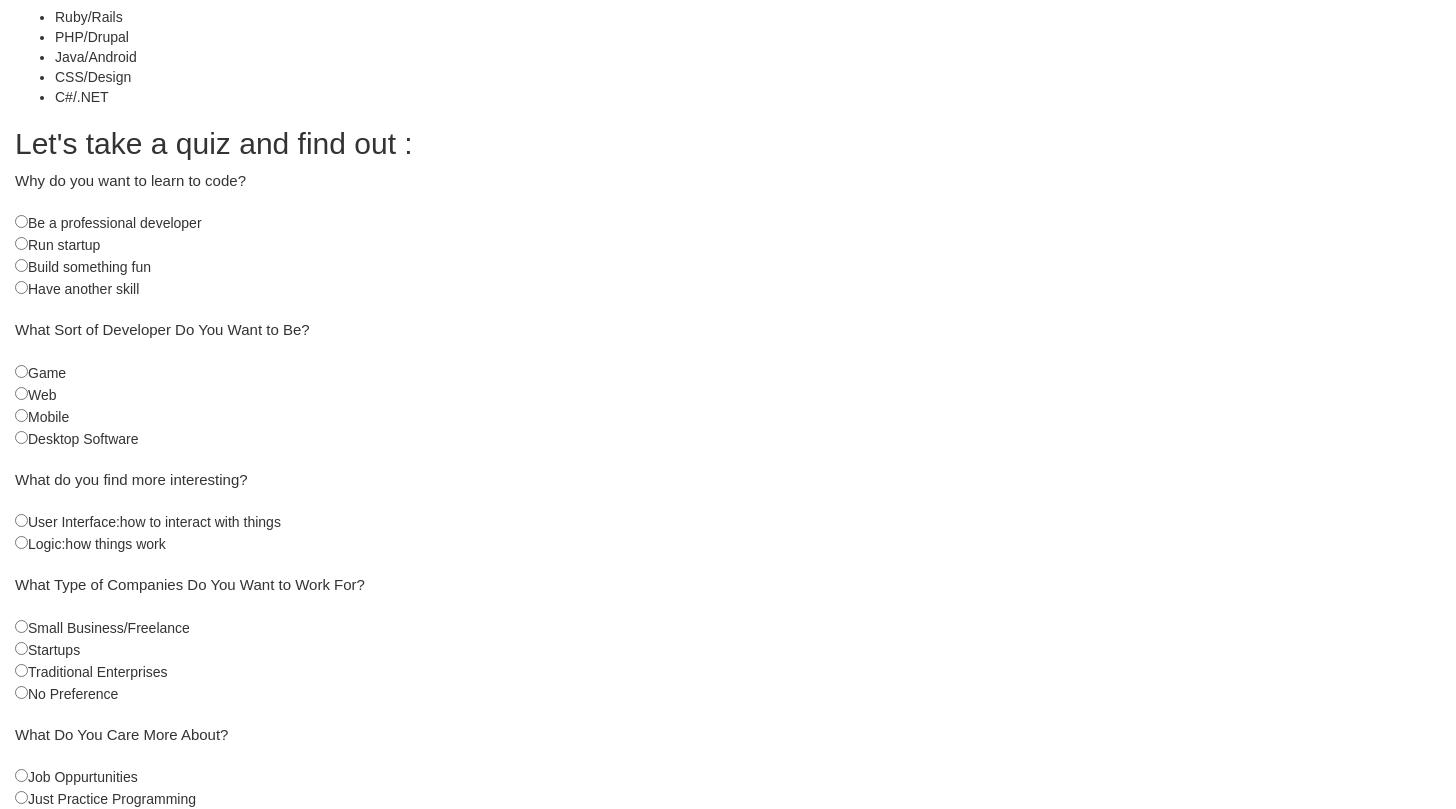
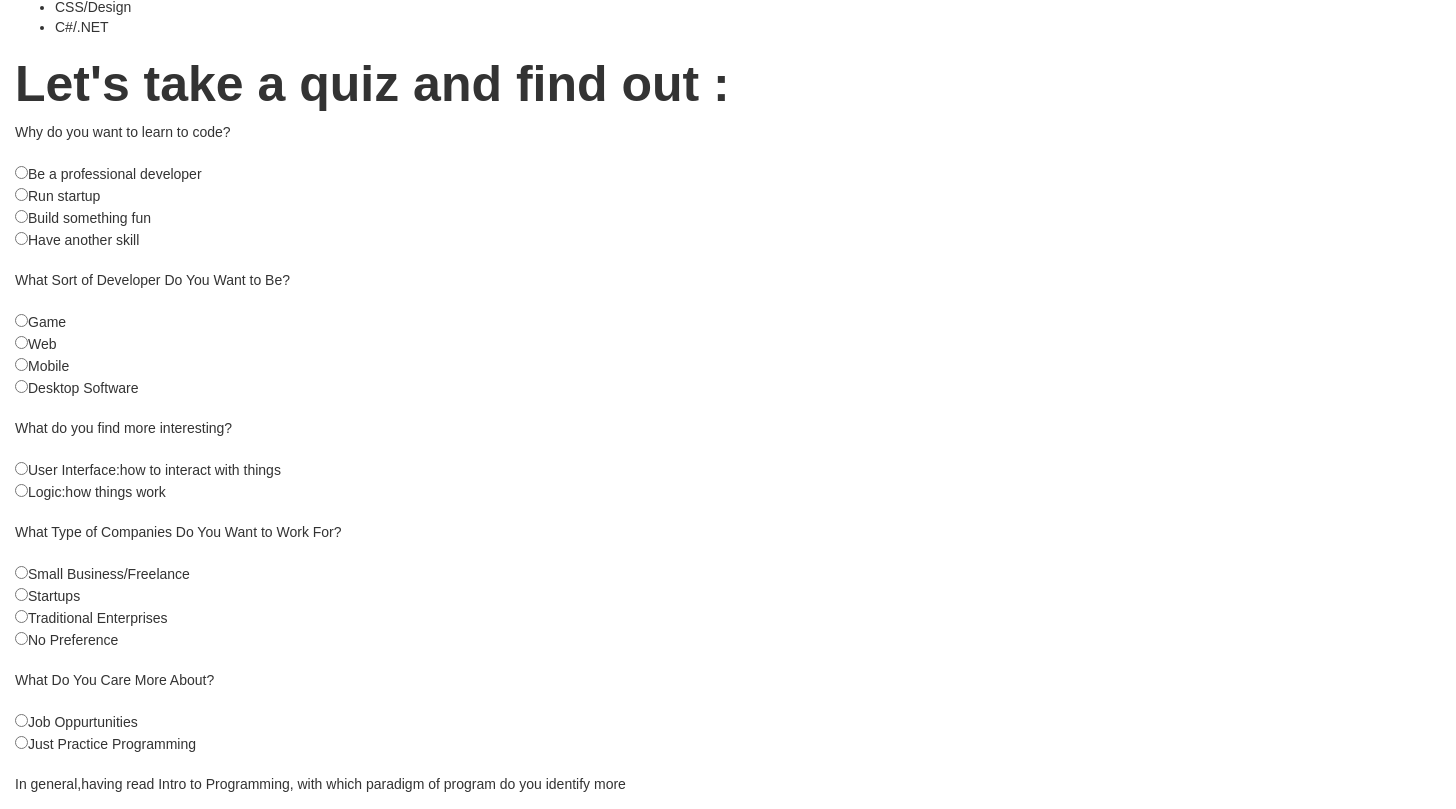
Before and after one commit to Shruti1808/Track-Suggester, a plain HTML site: page index.html in a window 1280 px wide. Shown: the part 1034-1843 px from the top of the page, 1456 px wide, since content can reach past the window. Drawn offline with nearby package versions, Linux system fonts and the light colour scheme.

Commit message:
initiate scripts and made small changes in html

```diff
--- a/css/styles.css
+++ b/css/styles.css
@@ -3,14 +3,18 @@ body{
 
 }
 
+h2{
+  font-size: 50px;
+  font-weight: bold;
+  font-family: sans-serif;
+}
 
 
-.nav{
-  float: right;
-  max width:653px;
-  max-height: 349px;
 
-  ;
+img {
+  float:left;
+  width:100%;
+  height:30%;
 }
 p{
   font-size: 15px;
--- a/index.html
+++ b/index.html
@@ -33,6 +33,7 @@
       <img src="img/epicodus.png" alt="picture of epicodus students" />
 
     </div>
+
     <h2>What Programming language should I learn ?</h2>
     <p>
       Now that Epicodus offers so many different courses, we often get students unsure of what to take after they finish Introduction to Programming. If you're an Epicodus student or anybody wondering which language to learn, the first thing you need to decide is if you want to focus more on front-end or back-end development. Front-end developers spend their time making things look and work well, obsessing over layouts, navigation, colors, and design. If this type of work appeals to you, your best bet is to take CSS and Design classes at Epicodus.
@@ -52,46 +53,46 @@
 
     <form name="quiz" method="post" name="buttons" id="quiz">
 
-      <div class="question">Why do you want to learn to code?</div>
+      <div class="question1">Why do you want to learn to code?</div>
       <br>
-      <input id="answer" type="radio" name="group1" value="text">Be a professional developer<br>
-      <input id="answer" type="radio" name="group1" value="text">Run startup<br>
-      <input id="answer" type="radio" name="group1" value="text">Build something fun<br>
-      <input id="answer" type="radio" name="group1" value="text">Have another skill<br>
+      <input id="answerA" type="radio" name="group1" value="developer">Be a professional developer<br>
+      <input id="answerB" type="radio" name="group1" value="startup">Run startup<br>
+      <input id="answerC" type="radio" name="group1" value="fun">Build something fun<br>
+      <input id="answerD" type="radio" name="group1" value="skill">Have another skill<br>
       <br>
 
-      <div class="question">What Sort of Developer Do You Want to Be?</div>
+      <div class="question2">What Sort of Developer Do You Want to Be?</div>
       <br>
-      <input id="answer" type="radio" name="group2" value="text">Game<br>
-      <input id="answer" type="radio" name="group2" value="text">Web<br>
-      <input id="answer" type="radio" name="group2" value="text">Mobile<br>
-      <input id="answer" type="radio" name="group2" value="text">Desktop Software<br>
+      <input id="answerA" type="radio" name="group2" value="game">Game<br>
+      <input id="answerB" type="radio" name="group2" value="web">Web<br>
+      <input id="answerC" type="radio" name="group2" value="mobile">Mobile<br>
+      <input id="answerD" type="radio" name="group2" value="desktop">Desktop Software<br>
       <br>
 
-      <div class="question">What do you find more interesting?</div>
+      <div class="question3">What do you find more interesting?</div>
       <br>
-      <input id="answer" type="radio" name="group3" value="text">User Interface:how to interact with things<br>
-      <input id="answer" type="radio" name="group3" value="text">Logic:how things work<br>
+      <input id="answerA" type="radio" name="group3" value="userinterface">User Interface:how to interact with things<br>
+      <input id="answerB" type="radio" name="group3" value="logic">Logic:how things work<br>
       <br>
 
-      <div class="question">What Type of Companies Do You Want to Work For?</div>
+      <div class="question4">What Type of Companies Do You Want to Work For?</div>
       <br>
-      <input id="answer" type="radio" name="group4" value="text">Small Business/Freelance<br>
-      <input id="answer" type="radio" name="group4" value="text">Startups<br>
-      <input id="answer" type="radio" name="group4" value="text">Traditional Enterprises<br>
-      <input id="answer" type="radio" name="group4" value="text">No Preference<br>
+      <input id="answerA" type="radio" name="group4" value="freelance">Small Business/Freelance<br>
+      <input id="answerB" type="radio" name="group4" value="startup">Startups<br>
+      <input id="answerC" type="radio" name="group4" value="enterprise">Traditional Enterprises<br>
+      <input id="answerD" type="radio" name="group4" value="none">No Preference<br>
       <br>
 
-      <div class="question">What Do You Care More About?</div>
+      <div class="question5">What Do You Care More About?</div>
       <br>
-      <input id="answer" type="radio" name="group5" value="text">Job Oppurtunities<br>
-      <input id="answer" type="radio" name="group5" value="text">Just Practice Programming<br>
+      <input id="answerA" type="radio" name="group5" value="job">Job Oppurtunities<br>
+      <input id="answerB" type="radio" name="group5" value="practice">Just Practice Programming<br>
       <br>
 
-      <div class="question">In general,having read Intro to Programming, with which paradigm of program do you identify more </div>
+      <div class="question6">In general,having read Intro to Programming, with which paradigm of program do you identify more </div>
       <br>
-      <input id="answer" type="radio" name="group5" value="text">Job Oppurtunities<br>
-      <input id="answer" type="radio" name="group5" value="text">Just Practice Programming<br>
+      <input id="answerA" type="radio" name="group5" value="functional">Functional<br>
+      <input id="answerB" type="radio" name="group5" value="object">Object-oriented<br>
 
 
 
@@ -127,7 +128,7 @@
       <div class="option4">
         <h3>C#</h3>
         <p>
-
+        C# is most popular among bigger established businesses, often for building internal software.Because it's been around for a long time and has the backing of Microsoft, it is one of the most in-demand languages in the job market.If you like the idea of working for a larger company on business software, C# is a great choice.
         </p>
 
       </div>
```
